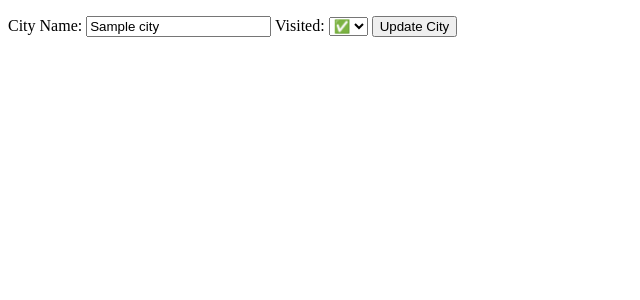
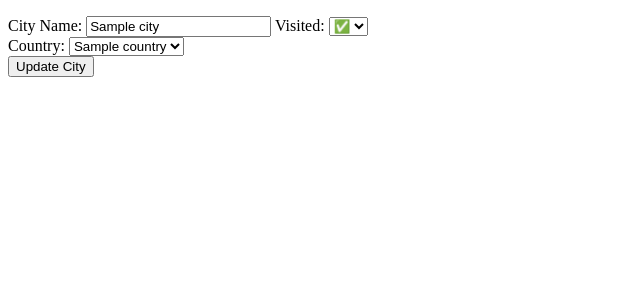
Before and after one commit to Raky79/1st-Project_Travel_Bucket_List, a Flask app: page /cities/1/edit in a window 1280 px wide. Shown: the part 70-370 px from the top of the page, without its empty margins (0-640 px from the left). Run offline with Flask 2, Linux system fonts and the light colour scheme; a database or web service that is not in the repository returns one stand-in record (values such as "Sample title"); some libraries are stand-ins or nearby versions.

Commit message:
more changes

```diff
--- a/controllers/cities_controller.py
+++ b/controllers/cities_controller.py
@@ -24,14 +24,16 @@ def show_city(id):
 @cities_blueprint.route('/cities/<id>/edit', methods=['GET'])
 def edit_city(id):
     city = city_repository.select(id)
-    return render_template('cities/edit.html', city=city)
+    countries = country_repository.select_all()
+    return render_template('cities/edit.html', city=city, all_countries = countries)
 
 
 @cities_blueprint.route('/cities/<id>', methods=['POST'])
 def update_city(id):
     name = request.form['name']
+    country = country_repository.select(request.form['country_id'])
     visited = request.form['visited']
-    city = City(name, visited, id)
+    city = City(name, country, visited, id)
     city_repository.update(city)
     return redirect('/cities')
 
--- a/templates/cities/edit.html
+++ b/templates/cities/edit.html
@@ -1,7 +1,7 @@
 {% extends 'base.html' %}
 {% block content %}
 
-    <form action="/city/{{ city.id }}" method="post">
+    <form action="/cities/{{ city.id }}" method="post">
         <label for="name">City Name:</label>
         <input type="text" name="name" id="name" value="{{city.name}}" >
 
@@ -10,6 +10,17 @@
             <option value="true" {% if city.visited %} selected {% endif %}>&#9989</option>
             <option value="false" {% if not city.visited %} selected {% endif %}>&#10060</option>
         </select>
+        <div>
+            <label for="country">Country:</label>
+            <select id="country" name="country_id">
+              {% for country in all_countries %}
+                <option value="{{ country.id }}"
+                  {% if city.country.id == country.id %} selected="selected"{% endif %}>
+                  {{ country.name }}
+                </option>
+              {% endfor %}
+            </select>
+          </div>
 
         <input type="submit" value="Update City">
 
```
